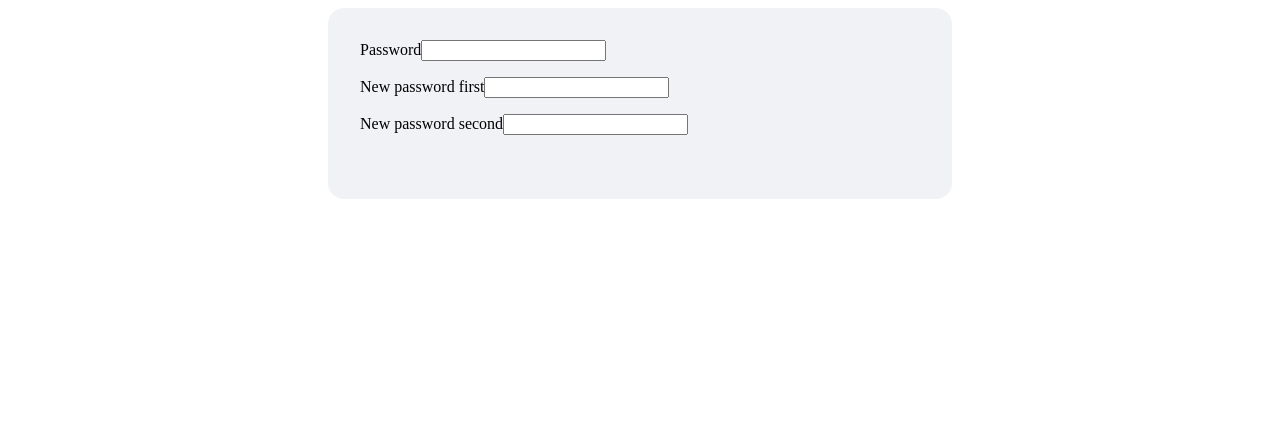
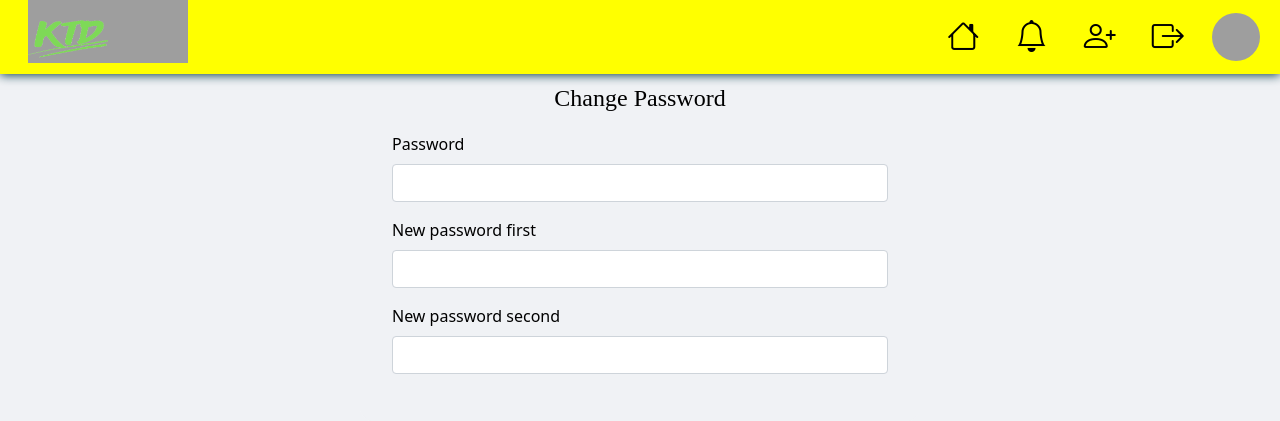
Before and after one commit to blogktddd/blog_ktd, a Symfony app: template templates/profile/changePassword.html.twig in a window 1280 px wide. Shown: the top 421 px of the page. Run offline with Twig, Linux system fonts and the light colour scheme; the template is opened without the code that fills it, so the values that code supplies are empty; form fields are guessed from the names that the template uses; some libraries are stand-ins or nearby versions; grey boxes are pictures that could not be loaded.

Commit message:
update fix bug

```diff
--- a/public/css/profile/updateInfor.css
+++ b/public/css/profile/updateInfor.css
@@ -79,7 +79,15 @@
 
 /*change pass*/
 
+.title-change-password {
+    font-size: 1.5rem;
+    text-align: center;
+    font-family: initial;
+    margin-bottom: 1rem;
+}
+
 .block-change-pass{
+    transform: translateY(3rem);
     background-color: rgba(240, 242, 245);
     width: 35rem;
     padding: 2rem;
--- a/templates/profile/changePassword.html.twig
+++ b/templates/profile/changePassword.html.twig
@@ -1,8 +1,10 @@
-{% block stylesheets %}
+{% extends "base.html.twig" %}
+{% block stylesheets1 %}
     <link rel="stylesheet" href="{{ asset('css/profile/updateInfor.css') }}">
 {% endblock %}
 {% block body %}
     <div class="block-change-pass">
+        <div class="title-change-password">Change Password</div>
         {{ form_start(changes_password) }}
         {{form_row(changes_password.password,{'full_name':'password'})}}
         {{form_row(changes_password.new_password.first,{'full_name':'newPassword'})}}
```
Also changed, not shown: src/Controller/ProfileController.php (+21 -2 lines), src/Form/Type/updateProfileFormType.php (+0 -11 lines).
